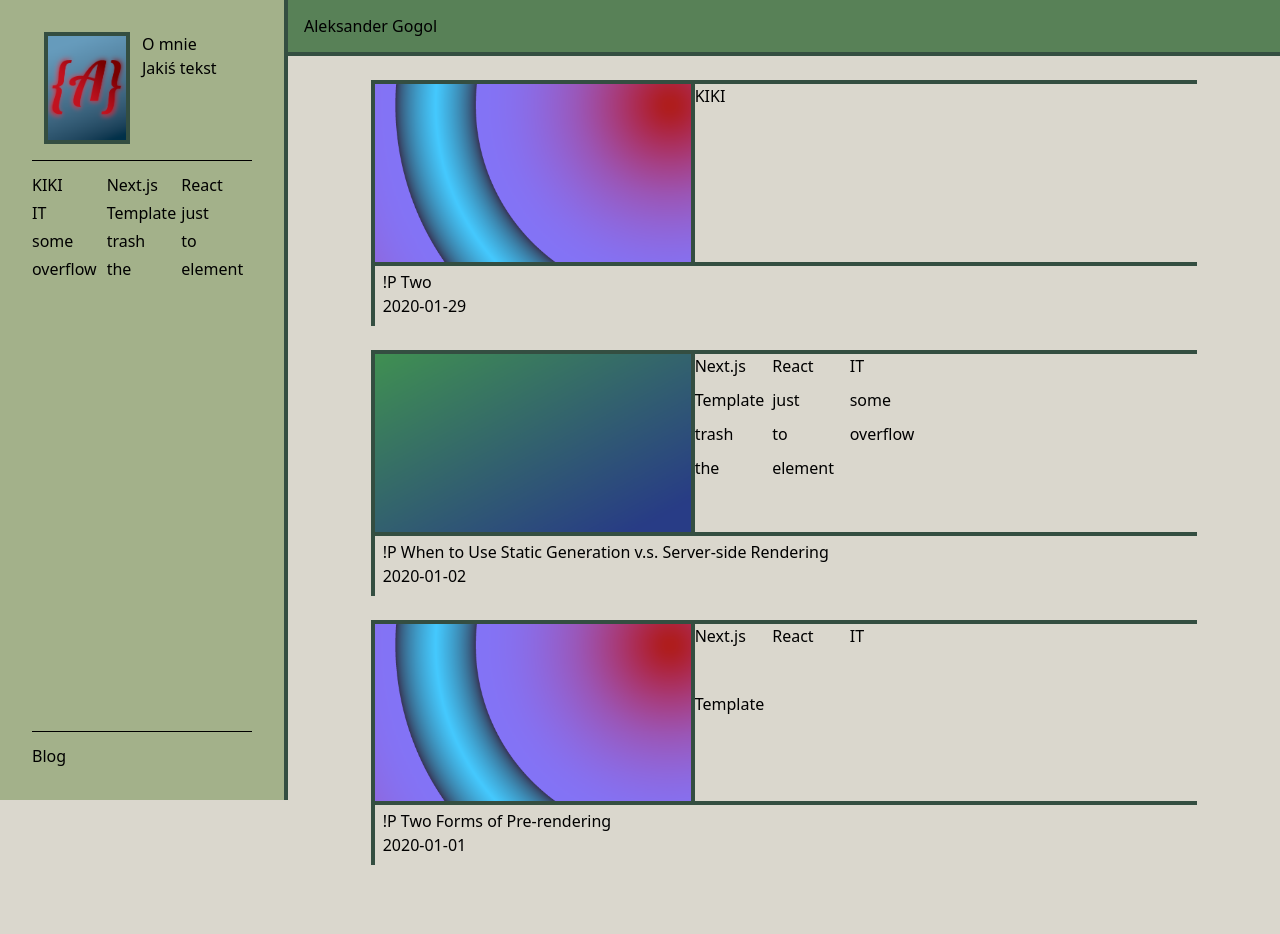
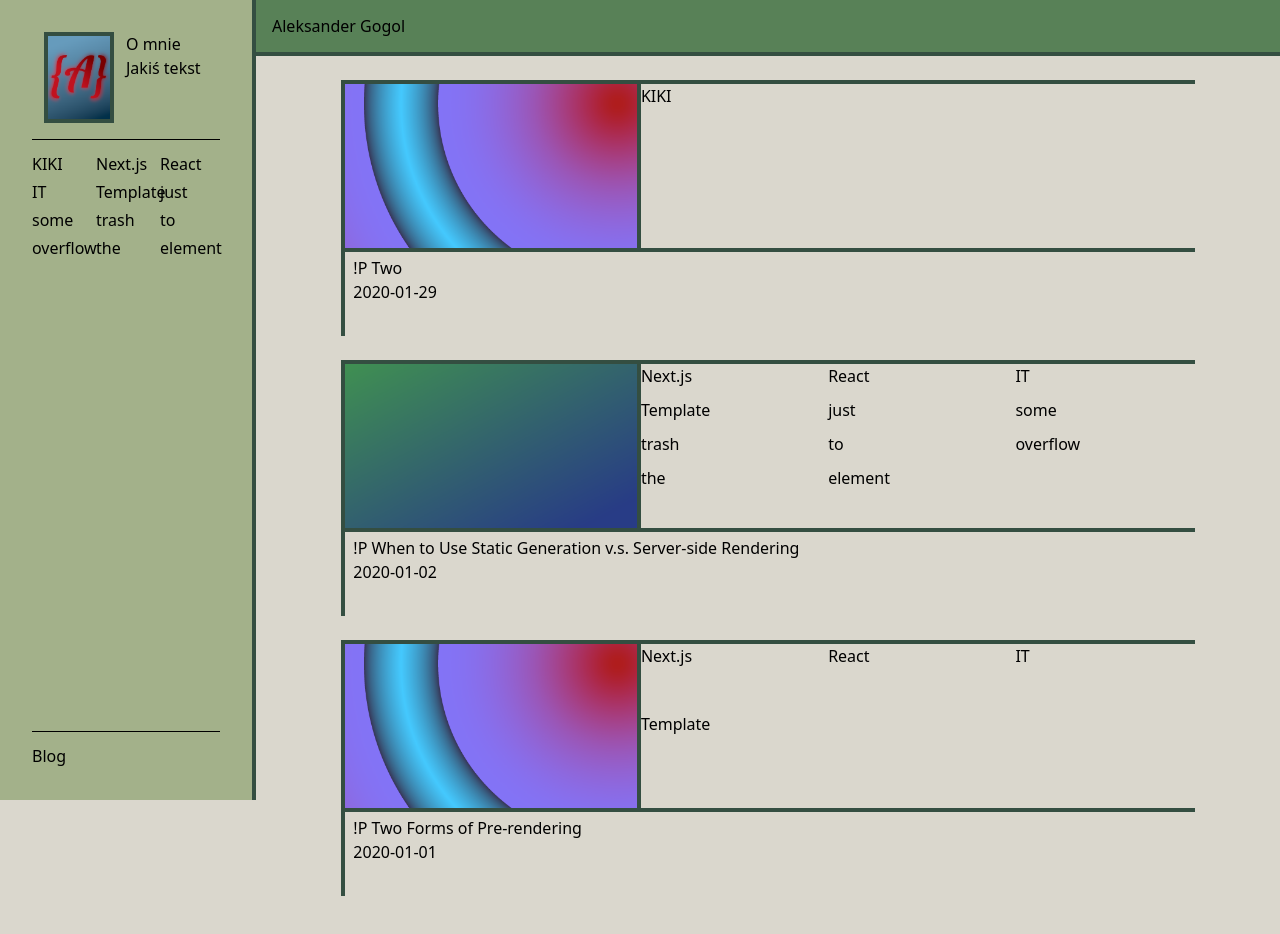
Before and after one commit to catvatar/portfolio, a Next.js app: page / in a window 1280 px wide. Shown: the top 934 px of the page. Before the commit the page ends 913 px from the top, so only its background shows below. Built offline with nearby package versions, Linux system fonts and the light colour scheme.

Commit message:
blog element works as intended

```diff
--- a/src/app/(blog-folio)/layout.tsx
+++ b/src/app/(blog-folio)/layout.tsx
@@ -15,7 +15,7 @@ export default function BlogLayout({ children }:{ children: React.ReactNode }) {
     <section>
       <TagsContextProvider allPostsData={allPostsData}>
         <GlobalNavigation>
-          <div className='py-6'>
+          <div className='my-6'>
             <div className='flex justify-center'>
               <div className='w-5/6'>
                 {children}
--- a/src/components/article-element.tsx
+++ b/src/components/article-element.tsx
@@ -5,7 +5,7 @@ export default function ArticleElement({ postData }){
     <Head>
       <title>{postData.title}</title>
     </Head>
-    <article className='prose lg:prose-xl max-w-none prose-img:h-52'>
+    <article className='prose md:prose-xl max-w-none prose-img:h-52'>
       <h1 className='flex justify-center'>{postData.title}</h1>
       <div dangerouslySetInnerHTML={{ __html: postData.contentHtml }} />
     </article>
--- a/src/components/blog-element.tsx
+++ b/src/components/blog-element.tsx
@@ -6,6 +6,7 @@ import TagElement from './tag-element';
 import { useContext } from 'react';
 import { tagsContext } from '../lib/Context';
 import { includedTagsFirst } from '../lib/tags';
+import { useRouter } from 'next/navigation';
 
 export function BlogElement({
     id,
@@ -17,19 +18,26 @@ export function BlogElement({
   }){
     const [tagsState, setTagsState] = useContext(tagsContext);
 
+    const router = useRouter();
+
   return (<>
-      <div className='border-4 border-r-0 border-b-0 border-detail-dark h-58'>
-        <div className='border-0 border-b-4 border-detail-dark h-2/3 grid grid-flow-col auto-cols-max gap-0 justify-items-start'>
-          <Link className='border-0 border-r-4 w-64 border-detail-dark lg:w-80' href={`${subfolder==='blog'?'blog/':''}posts/${id}`}>
-            <Image
-              width={9999}
-              height={0}
-              src={img}
-              alt={`${id}`}
+      <section className='border-4 border-r-0 border-b-0 border-detail-dark md:h-64'>
+        <div className='border-0 border-b-4 border-detail-dark md:h-2/3 flex'>
+          <Image
+            src={img}
+            alt={`${id}`}
+            sizes="100vw"
+            style={{
+              width: 'auto',
+              height: '100%',
+            }}
+            width={16}
+            height={9}
+            className='border-0 border-r-4 border-detail-dark object-scale-down'
+            onClick={() => {router.push(`${subfolder==='blog'?'blog/':''}posts/${id}`)}}
             />
-          </Link>
-          <div className='border-0'>
-            <ul className='grid grid-cols-1 gap-2 h-32 overflow-hidden lg:grid-cols-3'>
+          <div className='border-0 invisible sm:visible grow'>
+            <ul className='grid grid-cols-1 gap-2 h-32 overflow-hidden md:grid-cols-3'>
               {includedTagsFirst( tags, tagsState ).map(
                 (item)=>{
                   return (
@@ -40,13 +48,13 @@ export function BlogElement({
             </ul>
           </div>
         </div>
-        <section className='mx-2 pt-1 pb-2'>
+        <div className='mx-2 pt-1 pb-2'>
           <Link href={`posts/${id}`}>
             <p>{title}</p>
             <p>{date}</p>
           </Link>
-        </section>
-      </div>
+        </div>
+      </section>
     </>
   );
 }
--- a/src/components/side-navigation-wrapper.tsx
+++ b/src/components/side-navigation-wrapper.tsx
@@ -9,9 +9,9 @@ export default function SideNavigationigationWrapper({ children }){
   return(<div className={clsx(
     //by default isOpen if false
     'fixed top-0 bg-secondary-light border-r-4 border-detail-dark bottom-0 z-auto',
-    'lg:block lg:w-sidebar',
+    'md:block md:w-sidebar-small',
     {
-      'invisible lg:visible' : !isOpen,
+      'invisible md:visible' : !isOpen,
       'fixed inset-x-0 bottom-0 top-14 bg-secondary-light' : isOpen,
     },
   )}>
--- a/src/components/tags-list.tsx
+++ b/src/components/tags-list.tsx
@@ -16,7 +16,7 @@ export default function TagsList({ portfolioTags, blogTags }){
 
   return (
     <div className={clsx({'hidden':show})}>
-      <ul className='grid grid-cols-4 lg:grid-cols-3 gap-1'>
+      <ul className='grid grid-cols-4 md:grid-cols-3 gap-1'>
         {includedTagsFirst( tags, tagsState ).map(
           (item)=>{
             return (
--- a/src/components/top-navigation-wrapper.tsx
+++ b/src/components/top-navigation-wrapper.tsx
@@ -7,7 +7,7 @@ import { openContext } from "../lib/Context";
 export default function TopNavigationWrapper({ children }){
   const [isOpen, setIsOpen] = useContext(openContext);
   return (<nav className={clsx(
-    'bg-secondary-dark border-b-detail-dark border-b-4 w-auto h-14 top-0 lg:sticky',
+    'bg-secondary-dark border-b-detail-dark border-b-4 w-auto h-14 top-0 md:sticky',
     {'fixed w-full' : isOpen})}
   >
     <div className='grid grid-flow-col justify-stretch content-center h-full px-4'>
@@ -15,7 +15,7 @@ export default function TopNavigationWrapper({ children }){
       <div className='flex justify-end'>
         <button
           type="button"
-          className="group lg:hidden"
+          className="group md:hidden"
           onClick={() => setIsOpen(!isOpen)}
         >
           <div className="group-hover:text-gray-400">
--- a/src/ui/global-navigation.tsx
+++ b/src/ui/global-navigation.tsx
@@ -7,11 +7,11 @@ export function GlobalNavigation({ children }:{ children: React.ReactNode }) {
     <>
       <OpenContextProvider>
           <SideNavigation />
-          <div className='lg:ml-sidebar'>
+          <div className='md:ml-sidebar-small'>
             <TopNavigation />
           </div>
       </OpenContextProvider>
-      <div className='lg:ml-sidebar'>
+      <div className='md:ml-sidebar-small'>
         {children}
       </div>
     </>
--- a/tailwind.config.ts
+++ b/tailwind.config.ts
@@ -31,7 +31,8 @@ export default {
         'debug': '#ff0000'
       },
       spacing: {
-        'sidebar': '18rem',
+        'sidebar-small': '16rem',
+        'sidebar-large': '24rem',
       },
       typography: {
         DEFAULT: {
```
